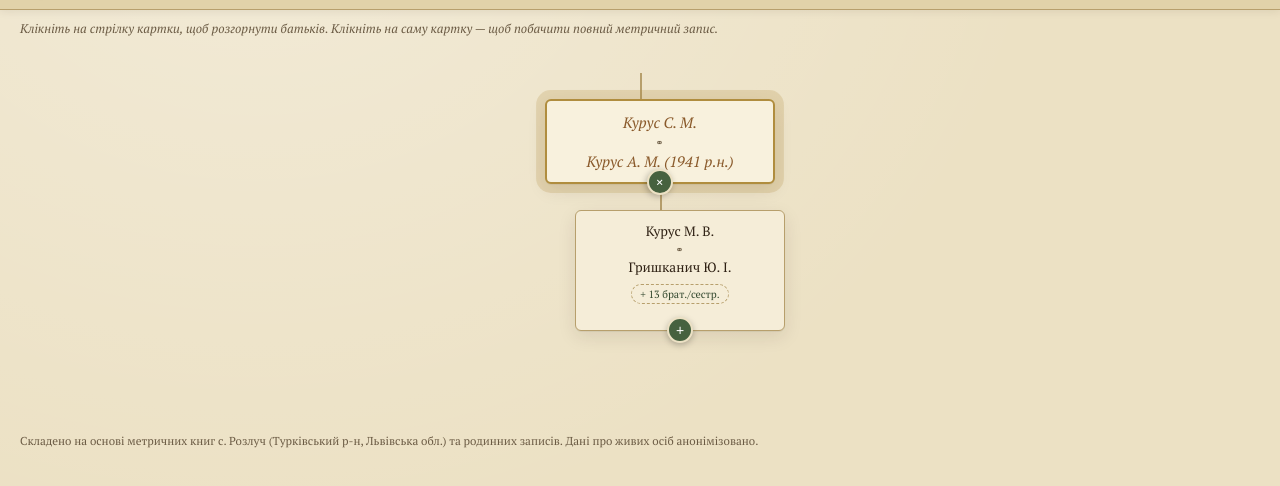
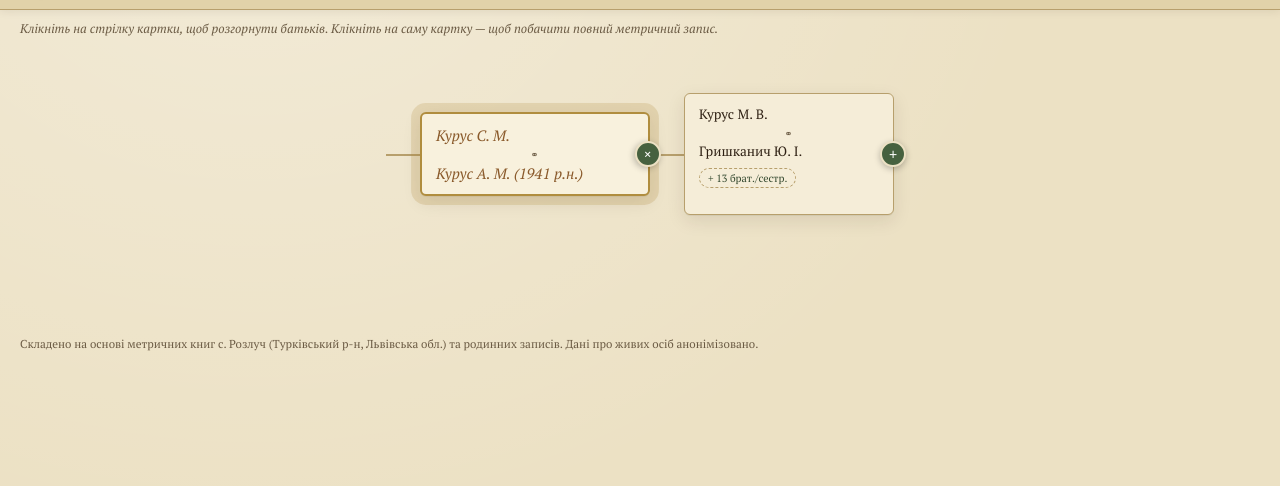
Before and after one commit to silentnik1/familytree, a plain HTML site: page index.html in a window 1280 px wide. Shown: the part 64-550 px from the top of the page. Drawn offline with Linux system fonts and the light colour scheme.

Commit message:
Horizontal tree layout

```diff
--- a/style.css
+++ b/style.css
@@ -98,34 +98,35 @@ body{
   margin:0 auto;
 }
 
-/* ---------------- Org-chart tree (classic CSS pattern) ---------------- */
-.tree{ text-align:center; }
+/* ---------------- Org-chart tree (horizontal, growing rightward) ---------------- */
+.tree{ text-align:left; }
 .tree ul{
-  padding-top:26px; position:relative;
-  display:flex; justify-content:center;
+  padding:0; position:relative;
+  display:flex; flex-direction:column; justify-content:center;
   margin:0; list-style:none;
 }
+.tree ul::before{
+  content:""; position:absolute; top:50%; left:0;
+  border-top:2px solid var(--rule); width:34px; height:0;
+}
 .tree li{
-  display:flex; flex-direction:column; align-items:center;
-  position:relative; padding:26px 16px 0; list-style:none;
+  display:flex; flex-direction:row; align-items:center;
+  position:relative; padding:10px 0 10px 34px; list-style:none;
 }
-.tree li::before, .tree li::after{
-  content:""; position:absolute; top:0; right:50%;
-  border-top:2px solid var(--rule); width:50%; height:26px;
+.tree li::before{ /* horizontal stub: spine -> this card */
+  content:""; position:absolute; top:50%; left:0;
+  border-top:2px solid var(--rule); width:34px; height:0;
 }
-.tree li::after{ right:auto; left:50%; border-left:2px solid var(--rule); }
-.tree li:only-child{ padding-top:0; }
+.tree li::after{ /* vertical spine segment running through this li */
+  content:""; position:absolute; left:0; top:0; bottom:0;
+  border-left:2px solid var(--rule);
+}
+.tree li:first-child::after{ top:50%; }
+.tree li:last-child::after{ bottom:50%; }
 .tree li:only-child::before, .tree li:only-child::after{ display:none; }
-.tree li:first-child::before{ border:none; }
-.tree li:last-child::after{ border:none; }
-.tree li:last-child::before{ border-right:2px solid var(--rule); border-radius:0 6px 0 0; }
-.tree li:first-child::after{ border-radius:6px 0 0 0; }
-.tree > li{ padding-top:0; }
+.tree li:first-child:last-child::after{ display:none; }
+.tree > li{ padding-left:0; }
 .tree > li::before, .tree > li::after{ display:none; }
-.tree ul::before{
-  content:""; position:absolute; top:0; left:50%;
-  border-left:2px solid var(--rule); width:0; height:26px;
-}
 
 /* ---------------- Node card ---------------- */
 .node-card{
@@ -179,7 +180,7 @@ body{
 }
 
 .expand-btn{
-  position:absolute; left:50%; bottom:-13px; transform:translateX(-50%);
+  position:absolute; top:50%; right:-13px; transform:translateY(-50%);
   width:26px; height:26px; border-radius:50%;
   background:var(--green); color:#fff; border:2px solid var(--paper);
   font-size:14px; line-height:1; cursor:pointer;
@@ -188,11 +189,11 @@ body{
   transition: transform .18s ease, background .18s ease;
   z-index:2;
 }
-.expand-btn:hover{ background:var(--green-deep); transform:translateX(-50%) scale(1.1); }
-.expand-btn.expanded{ transform:translateX(-50%) rotate(45deg); }
-.expand-btn.expanded:hover{ transform:translateX(-50%) rotate(45deg) scale(1.1); }
+.expand-btn:hover{ background:var(--green-deep); transform:translateY(-50%) scale(1.1); }
+.expand-btn.expanded{ transform:translateY(-50%) rotate(45deg); }
+.expand-btn.expanded:hover{ transform:translateY(-50%) rotate(45deg) scale(1.1); }
 .expand-btn.disabled{ background:#B9A26B; cursor:default; opacity:.55; }
-.expand-btn.disabled:hover{ transform:translateX(-50%); background:#B9A26B; }
+.expand-btn.disabled:hover{ transform:translateY(-50%); background:#B9A26B; }
 
 .sib-toggle{
   margin-top:7px; font-size:10.5px; color:var(--green-deep);
```
